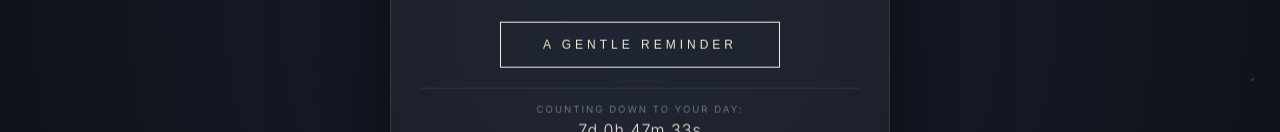
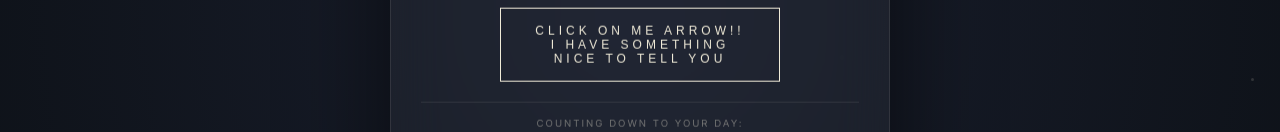
Before and after one commit to zackrmt92-byte/for-you, a plain HTML site: page index.html in a window 1280 px wide. Shown: the part 386-518 px from the top of the page. Drawn offline with Linux system fonts and the light colour scheme; a web font is replaced by a local one.

Commit message:
Add files via upload
modified a text

```diff
--- a/index.html
+++ b/index.html
@@ -18,7 +18,7 @@
     <div class="glass-container">
         <div id="message-display">Take a deep breath. This space is just for you.</div>
 
-        <button class="action-btn" onclick="generateMessage()">A Gentle Reminder</button>
+        <button class="action-btn" onclick="generateMessage()">Click on me Arrow!! I have something nice to tell you </button>
 
         <div id="birthday-countdown">
             <span id="timer-label">Counting down to your day:</span>
```
